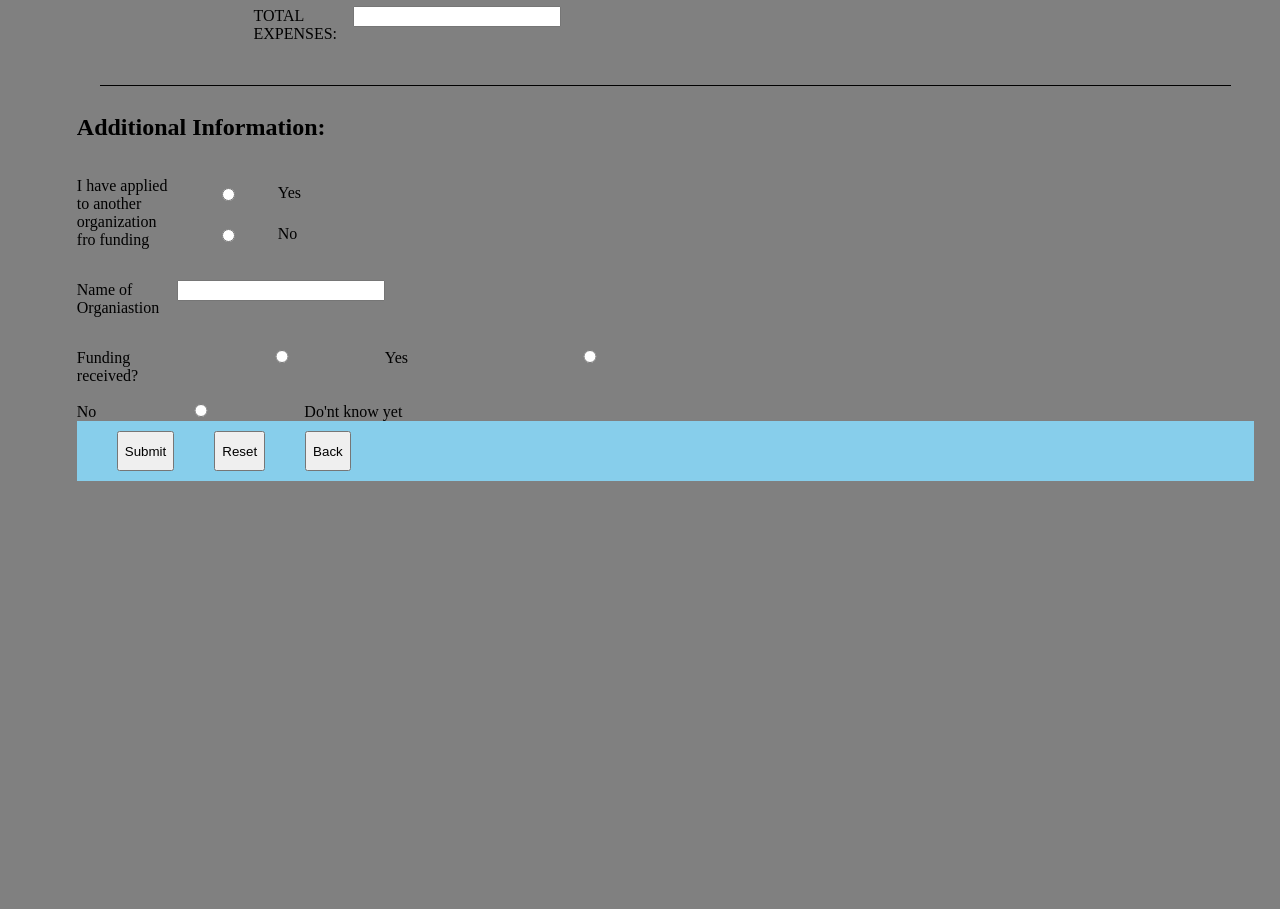
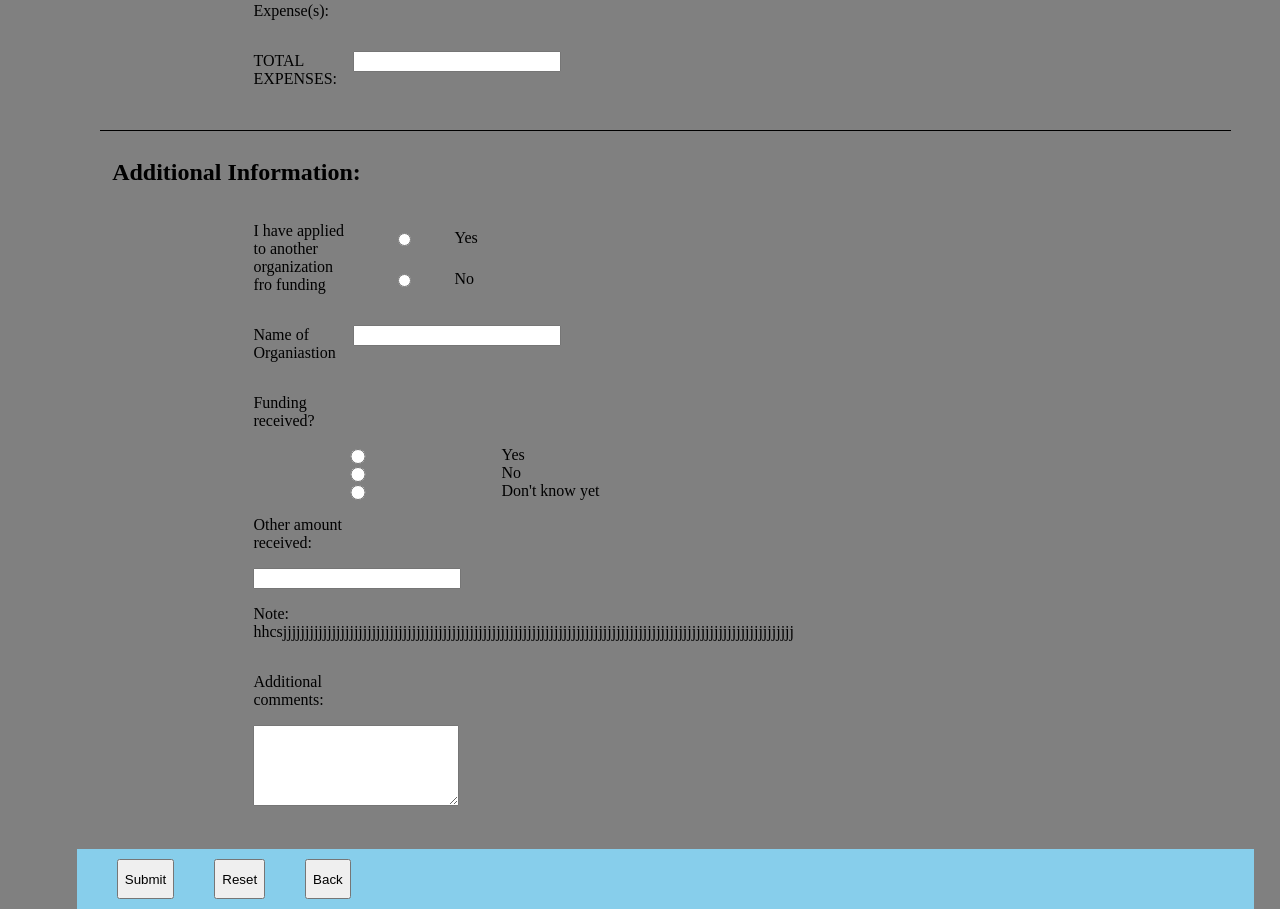
Before and after one commit to goswamiakash/assignement, a React (Create React App) app: page / in a window 1280 px wide. Shown: the part 1739-2648 px from the top of the page. Before the commit the page ends 2220 px from the top, so only its background shows below. Built offline with nearby package versions, Linux system fonts and the light colour scheme.

Commit message:
last changes in horizontal-4

```diff
--- a/src/App.css
+++ b/src/App.css
@@ -6,11 +6,13 @@
   width:100px;
   display: inline-flex;
 
+
 }
 .footer{
   background-color: skyblue;
   height:50px;
   display: flex;
+  margin:0
 
 }
 hr {
--- a/src/Components/Form.js
+++ b/src/Components/Form.js
@@ -24,7 +24,7 @@ const Form = () => {
             padding: "1% 2% 0 6%",
           }}
         >
-          <h2 style={{ textAlign: "left",paddingLeft:'3%' }}>Personal Information:</h2>
+          <h2 style={{ textAlign: "left", paddingLeft: '3%' }}>Personal Information:</h2>
 
           <div style={{ paddingLeft: "15%" }}>
             <div>
@@ -85,7 +85,7 @@ const Form = () => {
           <hr />
 
           <div className="horizontal-2">
-            <h2 style={{ textAlign: "left",paddingLeft:'3%' }}>Research Information:</h2>
+            <h2 style={{ textAlign: "left", paddingLeft: '3%' }}>Research Information:</h2>
 
             <div style={{ paddingLeft: "15%" }}>
               <div >
@@ -131,12 +131,12 @@ const Form = () => {
                 marginBottom: "0",
                 paddingTop: "0",
                 margin: "0",
-                paddingLeft:'3%'
+                paddingLeft: '3%'
               }}
             >
               Expense Information:
             </h2>
-            <p style = {{paddingLeft:'3%'}}>
+            <p style={{ paddingLeft: '3%' }}>
               (Transportation, Lodging, Conference,Registration Only - Actual or
               Estimated)
             </p>
@@ -170,6 +170,8 @@ const Form = () => {
                 <textarea
                   className="form-input"
                   type="textarea"
+                  rows='5'
+                  cols = '20'
                   name=""
                   value=""
                 />
@@ -181,9 +183,11 @@ const Form = () => {
             </div>
           </div>
           <hr />
+
           <div className="horizontal-4">
-            <h2 style={{ textAlign: "left" }}>Additional Information:</h2>
-            <div style={{ display: "flex", flexFlow: "row wrap" }}>
+            <h2 style={{ textAlign: "left",paddingLeft:'3%' }}>Additional Information:</h2>
+            <div style={{paddingLeft:'15%'}}>
+            <div style={{ display: "flex", flexFlow: "row wrap"}}>
               <p className="para">
                 I have applied to another organization fro funding
               </p>
@@ -220,22 +224,75 @@ const Form = () => {
               <input className="form-input" type="text" value="" />
             </div>
             <div>
-              <p style={{ width: "100" }} className="para">
+              <p className="para">
                 Funding received?
               </p>
-              <input className="form-input" type="radio" name="" />
-              <label className="para">Yes</label>
-              <input className="form-input" type="radio" name="" />
-              <br />
-
-              <label>No</label>
-              <input className="form-input" type="radio" name="" />
-
-              <label>Do'nt know yet</label>
+              <div
+                style={{
+                  display: "flex",
+                  flexFlow: "column wrap",
+                  justifyContent: "space-evenly",
+                }}
+              >
+                <div style={{ display: "flex", flexFlow: "row wrap" }}>
+                  <input
+                    id="funding-yes"
+                    name="funding"
+                    type="radio"
+                    className="form-input"
+                    value="Yes"
+                  />
+                  <label htmlFor="funding-yes">Yes</label>
+                </div>
+                <div style={{ display: "flex", flexFlow: "row wrap" }}>
+                  <input
+                    id="funding-no"
+                    name="funding"
+                    className="form-input"
+                    type="radio"
+                    value="No"
+                  />
+                  <label htmlFor="funding-no">No</label>
+                </div>
+                <div style={{ display: 'flex', flexflow: 'row wrap' }}>
+                  <input
+                    id="funding-no"
+                    name="funding"
+                    className="form-input"
+                    type="radio"
+                    value="No"
+                  />
+                  <label htmlFor="funding-no">Don't know yet</label>
+                </div>
+                <div>
+                  <p className="para">
+                    Other amount received:
+                  </p >
+                  <div>
+                    <input className="form-input" type="text" name="" value='' />
+                  </div>
+                </div>
+                <div>
+                  <p className="para">Note: hhcsjjjjjjjjjjjjjjjjjjjjjjjjjjjjjjjjjjjjjjjjjjjjjjjjjjjjjjjjjjjjjjjjjjjjjjjjjjjjjjjjjjjjjjjjjjjjjjjjjjjjjjjjjjjjjjjjjjj</p>
+                </div>
+                <div>
+                  <p className="para">
+                    Additional comments:
+                  </p>
+                  <div>
+                    <textarea  className="form-input" name="" id="" cols="30" rows="5"></textarea>
+                  </div>
                 </div>
               </div>
 
-          <div className="footer" style={{paddingTop:'10px',paddingLeft:'40px'}}>
+            </div>
+
+            </div>
+
+
+          </div>
+
+          <div className="footer" style={{ paddingTop: '10px', paddingLeft: '40px', paddingTop: '10px' }}>
             <div >
               <button className="btn">Submit</button>
             </div>
```
Lines whose indentation alone changed are shown as unchanged.
